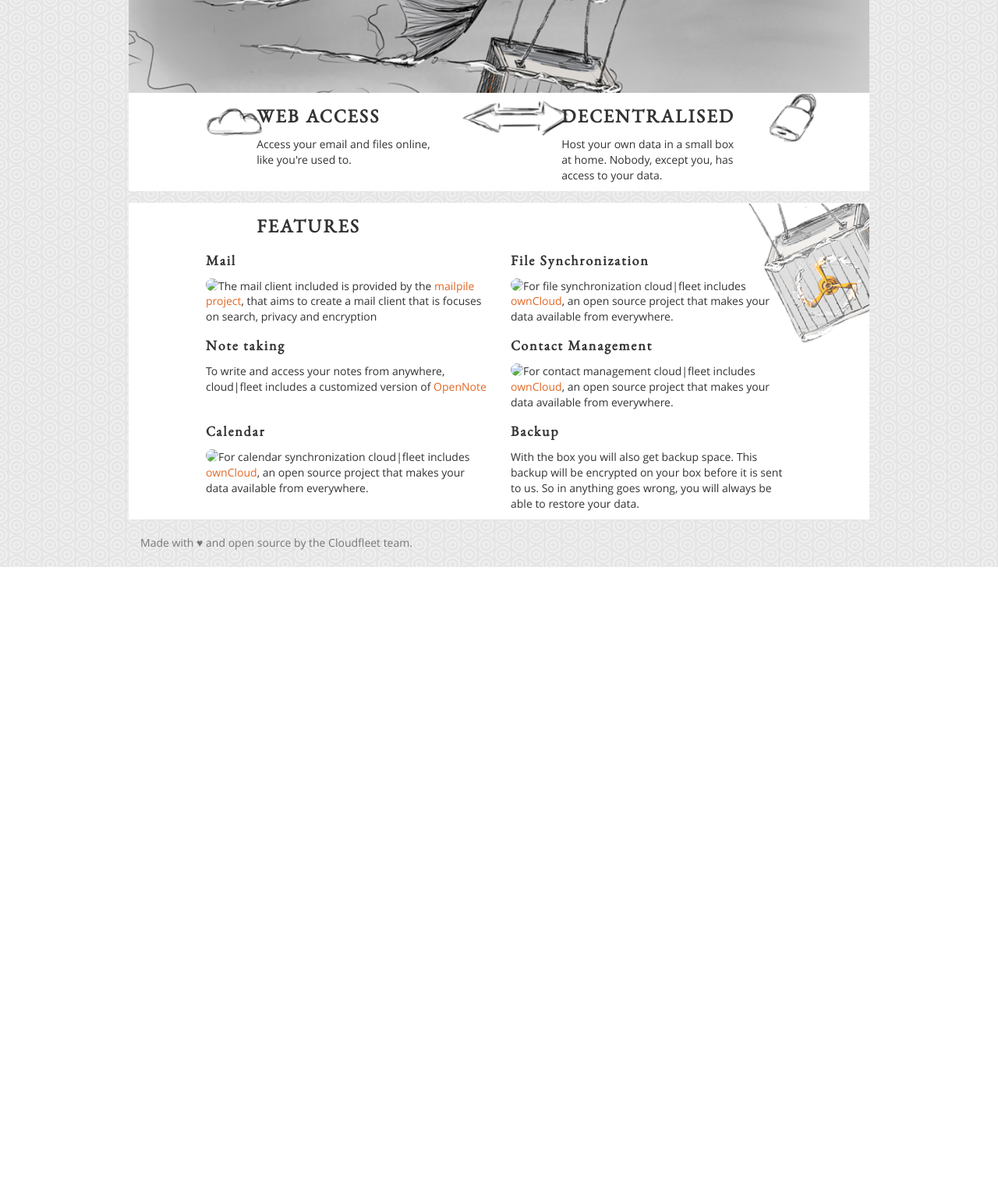
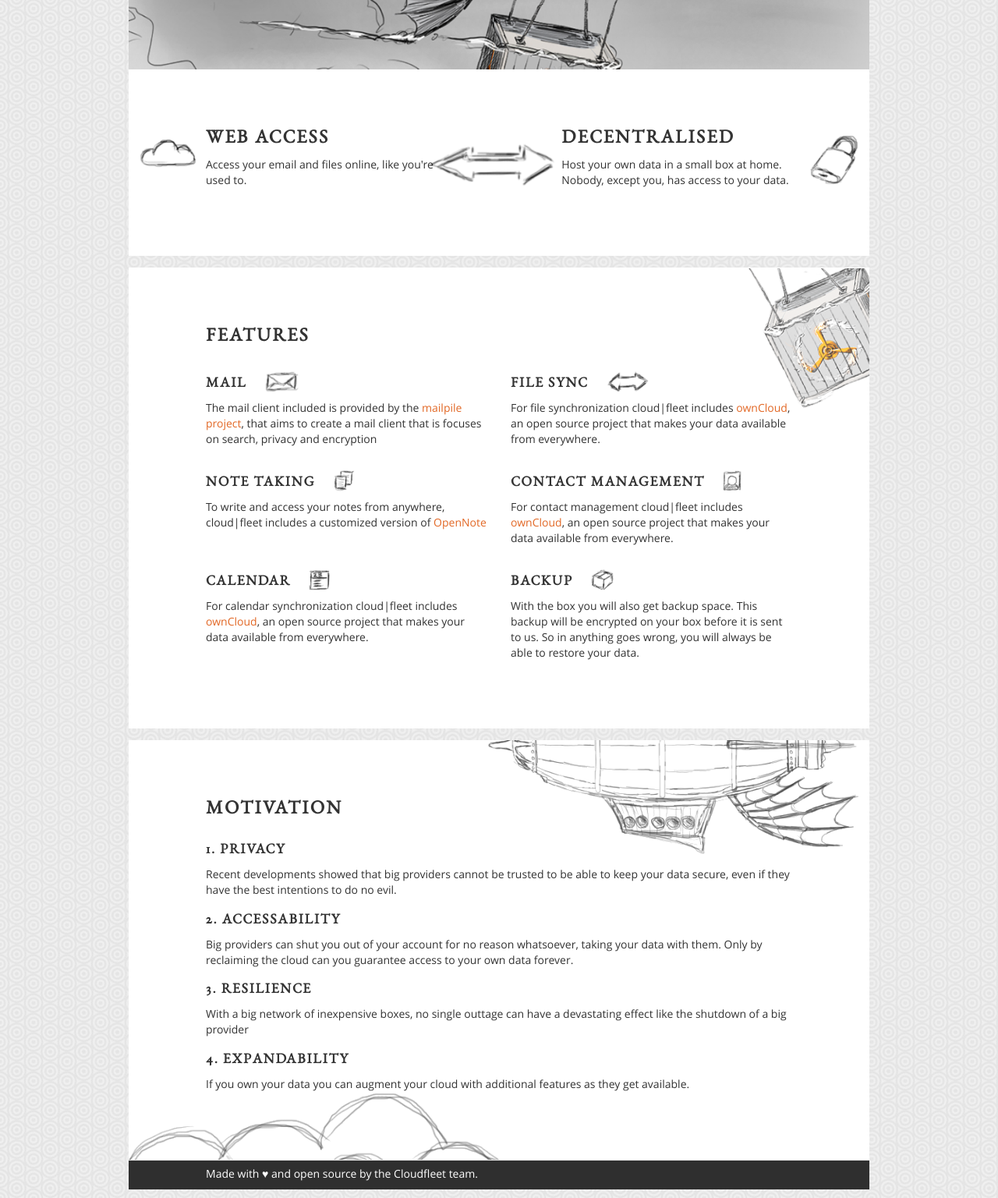
Before and after one commit to DoubleMalt/landing-page, a website: page app/index.html in a window 1280 px wide. Shown: the part 489-2025 px from the top of the page at 78% size. Before the commit the page ends 1216 px from the top, so only its background shows below. Drawn offline with Linux system fonts and the light colour scheme.

Commit message:
finished features and added motivation

```diff
--- a/app/index.html
+++ b/app/index.html
@@ -39,27 +39,28 @@
                             </button>
                         </div>
                         <div class="collapse navbar-collapse" id="upper-navbar">
-                            <ul class="nav navbar-nav navbar-left">
+                            <!--ul class="nav navbar-nav navbar-left">
                                 <li><a href="#">GET STARTED!</a></li>
                                 <li><a href="#">SUPPORT US!</a></li>
                                 <li><a href="#">TRY IT!</a></li>
-                            </ul>
+                            </ul-->
                             <ul class="nav navbar-nav navbar-right">
-                                <li><a href="#">DASHBOARD</a></li>
-                                <li><a href="#"><i class="fa fa-search"></i></a></li>
+                                <!--li><a href="#">DASHBOARD</a></li-->
+                                <!--li><a href="#"><i class="fa fa-search"></i></a></li-->
+                                <li><a href="#call-to-action-welcome">TRY IT!</a></li>
                             </ul>
                         </div><!-- /.navbar-collapse -->
                         <div class="collapse navbar-collapse" id="lower-navbar">
                             <ul class="nav navbar-nav navbar-right">
-                                <li><a href="#">FEATURES</a></li>
-                                <li><a href="#">MOTIVATION</a></li>
-                                <li><a href="#">TECH</a></li>
-                                <li><a href="#"><i class="fa fa-facebook"></i></a></li>
-                                <li><a href="#"><i class="fa fa-google-plus"></i></a></li>
-                                <li><a href="#"><i class="fa fa-twitter"></i></a></li>
+                                <li><a href="#features">FEATURES</a></li>
+                                <li><a href="#motivation">MOTIVATION</a></li>
+                                <!--li><a href="#">TECH</a></li-->
+                                <li><a href="https://facebook.com/cloudfleet" target="_blank"><i class="fa fa-facebook"></i></a></li>
+                                <!--li><a href="#"><i class="fa fa-google-plus"></i></a></li-->
+                                <li><a href="https://twitter.com/cloudfleetio" target="_blank"><i class="fa fa-twitter"></i></a></li>
                             </ul>
                         </div><!-- /.navbar-collapse -->
-                        <h3 class="navbar-brand logo"><a href="#">CLOUD<span>FLEET</span></a></h3>
+                        <h3 class="navbar-brand logo"><a href="#">CLOUD<span>FLEET</span></a><small>Host your cloud services at home</small></h3>
                     </div><!-- /.container-fluid -->
                 </nav>
 <!--
@@ -93,92 +94,102 @@
             </div>
 
             <div class="row">
-                <div class="col-sm-1">
-                    <img src="images/about-cloud.png">
-                </div>
-                <div class="col-sm-4">
+                <div class="col-sm-5">
+                    <img src="images/about-cloud.png" id="landing-about-cloud">
                     <h3>WEB ACCESS</h3>
                     <p>Access your email and files online, like you're used to.</p>
                 </div>
                 <div class="col-sm-2">
-                    <img src="images/about-arrows.png">
+                    <img src="images/about-arrows.png" id="landing-about-arrows" class="hidden-xs">
                 </div>
-                <div class="col-sm-4">
+                <div class="col-sm-5">
+                    <img src="images/about-padlock.png" id="landing-about-padlock">
                     <h3>DECENTRALISED</h3>
                     <p>
                         Host your own data in a small box at home.
                         Nobody, except you, has access to your data.
                     </p>
                 </div>
-                <div class="col-sm-1">
-                    <img src="images/about-padlock.png">
-                </div>
             </div>
 
 
-            <div class="row split box">
-                <div class="col-sm-11 col-sm-offset-1">
+            <div class="row split box" id="features">
+                <div class="col-sm-12">
                     <h3>FEATURES</h3>
                 </div>
                 <div class="clearfix"></div>
                 <div class="centered col-sm-6">
-                    <h4>Mail</h4>
-                    <img src="images/mailpile.png" class="img-circle img-feature pull-left">
+                    <h4>MAIL <img src="images/mail.png" class="img-feature img-header"></h4>
                     <p>The mail client included is provided by the <a href="https://www.mailpile.is/">mailpile project</a>,
                         that aims to create a mail client that is focuses on search, privacy and encryption</p>
                 </div>
                 <div class="centered col-sm-6">
-                    <h4>File Synchronization</h4>
-                    <img src="images/owncloud.png" class="img-circle img-feature pull-left" >
+                    <h4>FILE SYNC <img src="images/filesync.png" class="img-feature img-header"></h4>
                     <p>For file synchronization cloud|fleet includes <a href="http://owncloud.org">ownCloud</a>, an open source
                         project that makes your data available from everywhere.</p>
                 </div>
                 <div class="clearfix"></div>
                 <div class="centered col-sm-6">
-                    <h4>Note taking</h4>
+                    <h4>NOTE TAKING <img src="images/notes.png" class="img-feature img-header"></h4>
 
                     <p>To write and access your notes from anywhere, cloud|fleet includes a customized version of
                         <a href="https://github.com/FoxUSA/OpenNote">OpenNote</a></p>
                 </div>
                 <div class="centered col-sm-6">
-                    <h4>Contact Management</h4>
-                    <img src="images/owncloud.png" class="img-circle img-feature pull-left" >
+                    <h4>CONTACT MANAGEMENT <img src="images/contacts.png" class="img-feature img-header"></h4>
                     <p>For contact management cloud|fleet includes <a href="http://owncloud.org">ownCloud</a>, an open source
                         project that makes your data available from everywhere.</p>
                 </div>
                 <div class="clearfix"></div>
                 <div class="centered col-sm-6">
-                    <h4>Calendar</h4>
-                    <img src="images/owncloud.png" class="img-circle img-feature pull-left" >
+                    <h4>CALENDAR <img src="images/calendar.png" class="img-feature img-header"></h4>
                     <p>For calendar synchronization cloud|fleet includes <a href="http://owncloud.org">ownCloud</a>, an open source
                         project that makes your data available from everywhere.</p>
                 </div>
                 <div class="centered col-sm-6">
-                    <h4>Backup</h4>
+                    <h4>BACKUP <img src="images/backup.png" class="img-feature img-header"></h4>
 
                     <p>With the box you will also get backup space. This backup will be encrypted on your box before it is sent
                         to us. So in anything goes wrong, you will always be able to restore your data.</p>
                 </div>
             </div>
 
-            <div class="footer">
-                <p>Made with ♥ and open source by the Cloudfleet team.</p>
+            <div class="row split airship" id="motivation">
+                <div class="col-sm-12">
+                    <h3>MOTIVATION</h3>
+                </div>
+                <div class="col-sm-12">
+                    <h4>1. PRIVACY</h4>
+
+                    <p>Recent developments showed that big providers cannot be trusted to be able to
+                        keep
+                        your data secure, even if they have the best intentions to do no evil.</p>
+
+                    <h4>2. ACCESSABILITY</h4>
+
+                    <p>Big providers can shut you out of your account for no reason whatsoever, taking your data with them. Only by
+                        reclaiming the cloud can you guarantee access to your own data forever.</p>
+
+                    <h4>3. RESILIENCE</h4>
+
+                    <p>With a big network of inexpensive boxes, no single outtage can have a devastating effect like the shutdown of
+                        a big provider </p>
+
+                    <h4>4. EXPANDABILITY</h4>
+
+                    <p>If you own your data you can augment your cloud with additional features as they get available.</p>
+                </div>
+            </div>
+            <div class="row footer">
+                <div class="col-sm-12">
+                    <p>Made with ♥ and open source by the Cloudfleet team.</p>
+                </div>
             </div>
         </main>
 
 
         <script src="duraluminum/scripts/jquery.js"></script>
 
-        <!-- Google Analytics: change UA-XXXXX-X to be your site's ID. -->
-        <script>
-            (function(b,o,i,l,e,r){b.GoogleAnalyticsObject=l;b[l]||(b[l]=
-            function(){(b[l].q=b[l].q||[]).push(arguments)});b[l].l=+new Date;
-            e=o.createElement(i);r=o.getElementsByTagName(i)[0];
-            e.src='//www.google-analytics.com/analytics.js';
-            r.parentNode.insertBefore(e,r)}(window,document,'script','ga'));
-            ga('create','UA-XXXXX-X');ga('send','pageview');
-        </script>
-
         <script src="duraluminum/scripts/plugins.js"></script>
 
         <script src="duraluminum/scripts/main.js"></script>
--- a/app/styles/main.css
+++ b/app/styles/main.css
@@ -1,6 +1,35 @@
-h1, h2, h3, h4 {
+h1, h2, h3, h4, h5, h6 {
     font-weight: bold;
     letter-spacing: 0.1em;
+}
+
+h4, h5, h6 {
+    margin-top: 20px;
+}
+
+h3 > small {
+    font-family: "Open Sans", "Helvetica Neue", "Helvetica", Helvetica, Arial, sans-serif;
+    color: #2f2f2f;
+    letter-spacing: 0;
+}
+
+main > header
+{
+    margin-bottom: 0;
+}
+
+.navbar
+{
+    margin-bottom: 0;
+}
+.navbar-brand
+{
+    height: auto;
+}
+
+.navbar-brand > a
+{
+    margin-right: 1em;
 }
 
 body>main .jumbotron {
@@ -14,7 +43,18 @@ body>main .jumbotron {
     background-color: white;
 
 }
-
+.row
+{
+    padding-top: 4em;
+    padding-bottom: 5.5em;
+}
+.row.footer
+{
+    color: white;
+    background-color: #2f2f2f;
+    padding-top: 0.5em;
+    padding-bottom: 0;
+}
 #eyecatcher > img {
     width: 100%;
 }
@@ -37,6 +77,29 @@ body>main .jumbotron {
 #call-to-action-tagline
 {
     font-size: 0.9em;
+}
+
+#landing-about-cloud {
+    position: absolute;
+    top: 1em;
+    left: -5em;
+}
+#landing-about-padlock {
+    position: absolute;
+    top: 2em;
+    right: -5em;
+}
+#landing-about-arrows {
+    position: relative;
+    top: 2em;
+    left: -3em;
+    width: 170%;
+}
+
+.img-header {
+    height: 1.5em;
+    vertical-align: bottom;
+    margin-left: 1em;
 }
 
 @media (max-width: 767px) {
@@ -62,5 +125,19 @@ body>main .jumbotron {
     {
         padding-left: 120px;
     }
-
+    #landing-about-cloud {
+        position: relative;
+        float: right;
+        left: 0;
+        top: 0;
+    }
+    #landing-about-padlock {
+        position: relative;
+        float: right;
+        left: 0;
+        top: 0;
+    }
+    h3 > small {
+        display: inline-block;
+    }
 }
```
Also changed, not shown: app/images/backup.png (added), app/images/calendar.png (added), app/images/contacts.png (added), app/images/filesync.png (added), app/images/mail.png (added), app/images/notes.png (added), app/images/planned.png (added).
